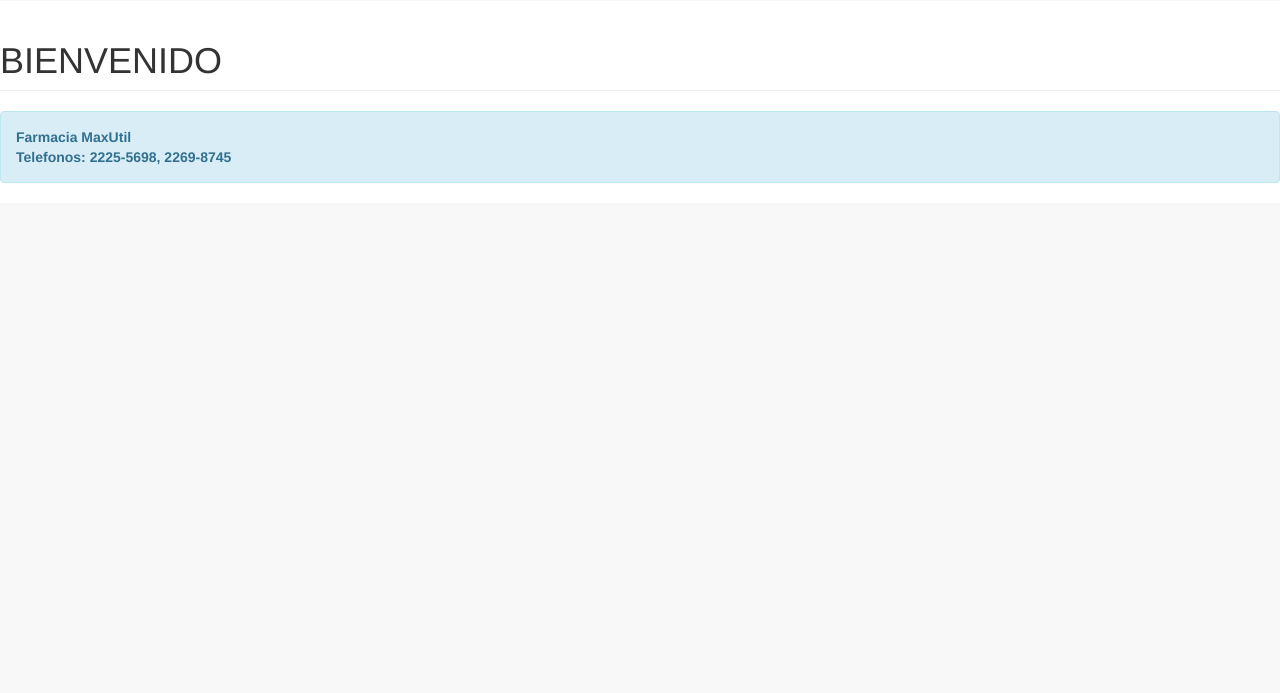
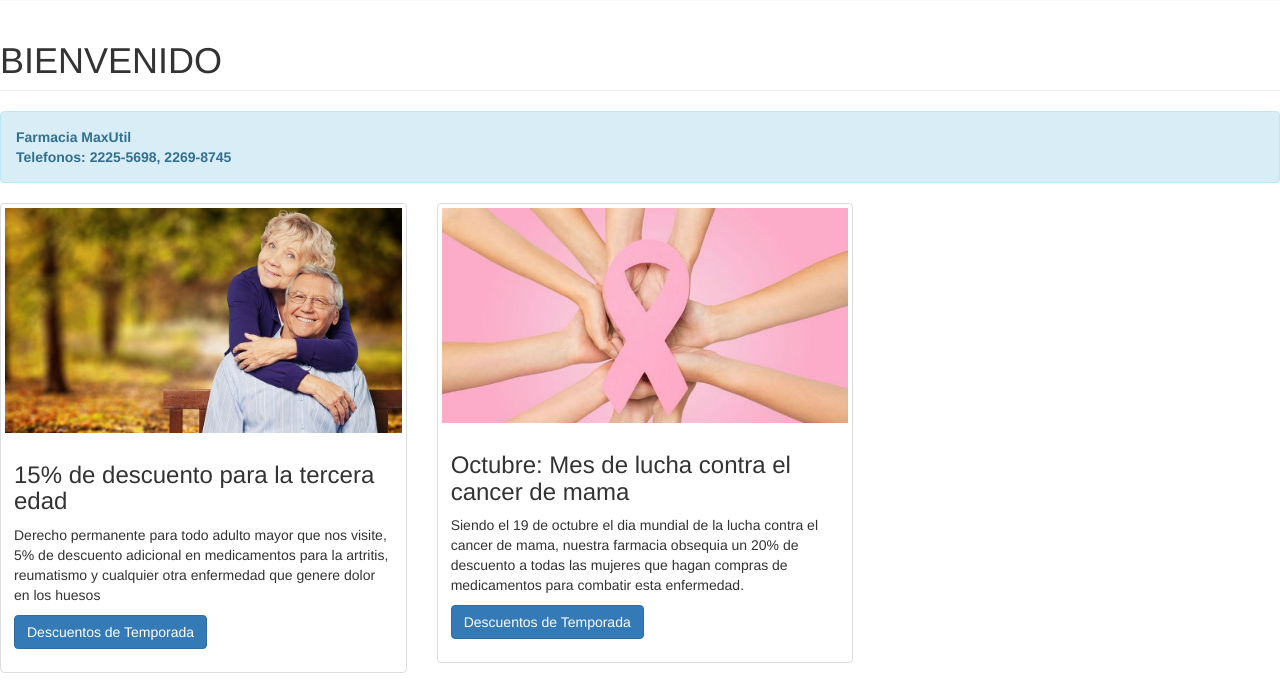
Before and after one commit to SRNelsonR/ProyectoPOO, a PHP site: page /formularios/cajero.php in a window 1280 px wide. Shown: the part 1053-1746 px from the top of the page. Before the commit the page ends 1236 px from the top, so only its background shows below. Run offline with PHP 8.4, Linux system fonts and the light colour scheme; some libraries are stand-ins or nearby versions.

Commit message:
imagenes y nueva seccion de info
seccion informativa de temporada  para cajero

```diff
--- a/Sistema/formularios/cajero.php
+++ b/Sistema/formularios/cajero.php
@@ -416,6 +416,34 @@
 
 
                 <!--seccion informativa importante -->
+                <div class="row">
+                      <div class="col-sm-6 col-md-4">
+                        <div class="thumbnail">
+                          <img src="../img/terceraedad.jpg" alt="...">
+                          <div class="caption">
+                            <h3>15% de descuento para la tercera edad</h3>
+                            <p>Derecho permanente para todo adulto mayor que nos visite, 5% de descuento adicional en medicamentos
+                            para la artritis, reumatismo y cualquier otra enfermedad que genere dolor en los huesos </p>
+                            <p><a href="#" class="btn btn-primary" role="button">Descuentos de Temporada</a>
+                          </div>
+                        </div>
+                      </div>
+                    <div class="row">
+                      <div class="col-sm-6 col-md-4">
+                        <div class="thumbnail">
+                          <img src="../img/cancermama.jpg" alt="...">
+                          <div class="caption">
+                            <h3>Octubre: Mes de lucha contra el cancer de mama</h3>
+                            <p>Siendo el 19 de octubre el dia mundial de la lucha contra el cancer de mama, nuestra farmacia
+                            obsequia un 20% de descuento a todas las mujeres que hagan compras de medicamentos para combatir esta enfermedad.</p>
+                            <p><a href="#" class="btn btn-primary" role="button">Descuentos de Temporada</a>
+                          </div>
+                        </div>
+                      </div>
+                    </div>
+
+                    </div>
+
 
                 <!--fin primera seccion informativa importante  -->
 
```
Also changed, not shown: Sistema/img/Lazo-Cancer-mama.jpg (added), Sistema/img/cancermama.jpg (added), Sistema/img/cancermama.png (added), Sistema/img/terceraedad.jpg (added).
